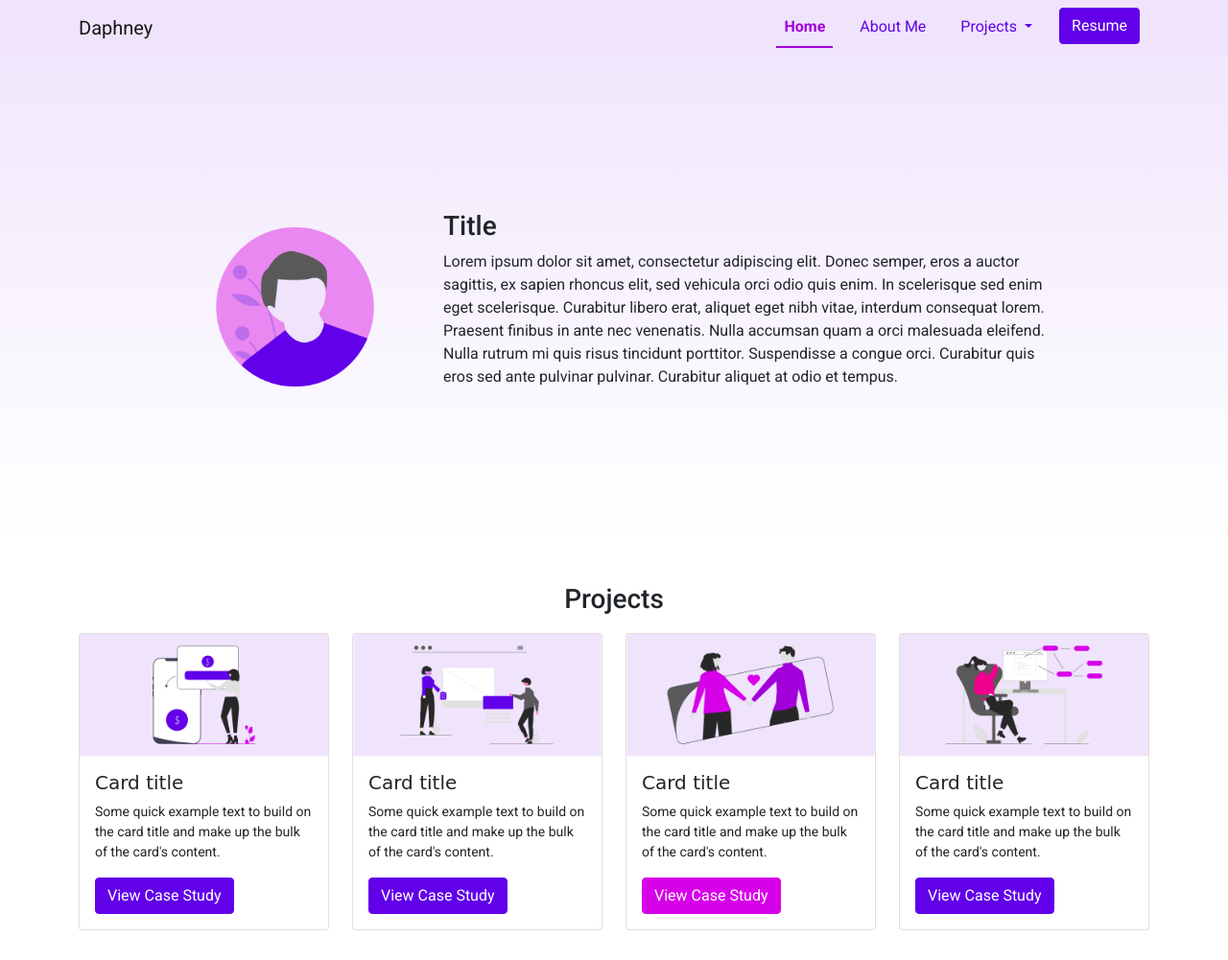
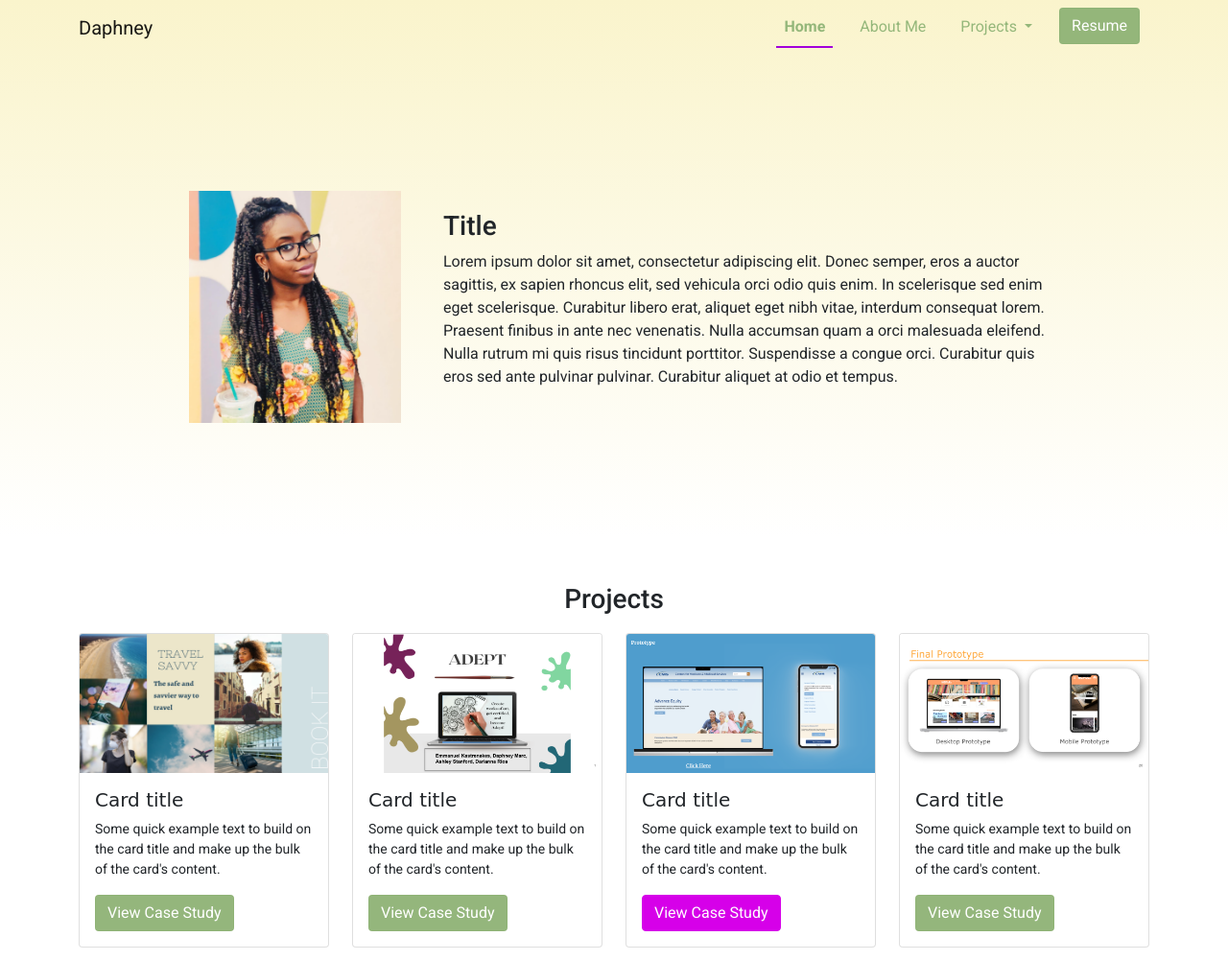
Before and after one commit to daph88/Last-Final-Project-Portfolio-, a plain HTML site: page index.html in a window 1280 px wide. Shown: the top 1001 px of the page at 96% size. Drawn offline with nearby package versions, Linux system fonts and the light colour scheme.

Commit message:
commit to main

```diff
--- a/css/style.css
+++ b/css/style.css
@@ -3,7 +3,7 @@ body{
   font-family: 'Roboto', sans-serif;
 }
 .navbar{
-    background-color: var(--Primary-extra-light);
+    background-color: var(--Primary-gradient);
     position:fixed;
     top: 0;
     right:0;
@@ -19,13 +19,13 @@ body{
 }
 
 .nav-link:hover{
-    color:var(--Primary-light) !important;
+    color:var(--Primary0 --Primary-gradient) !important;
     border-bottom: 2px solid var(--Primary-light);
 }
 
 
 .nav-link.active{
-    color: var(--Secondary-dark) !important;
+    color: var(--Primary) !important;
     font-weight: bold;
     border-bottom:2px solid var(--Secondary-dark);
 }
@@ -36,7 +36,7 @@ body{
     color:var(--Danger-extra-light);
 }
 .dropdown-item:hover{
-    background-color: var(--Danger-extra-light);
+    background-color: var(--white);
     color:var(--Secondary)
 }
 .hero{
@@ -81,7 +81,7 @@ body{
 }
 
 .footer{
-    background: var(--Primary-gradient-rev);
+    background: var(--Primary-gradient);
     text-align:center;
     padding:30px;
     margin-top: 60px
--- a/css/var.css
+++ b/css/var.css
@@ -1,11 +1,11 @@
 :root{
     /* Color */
-    --Primary:#6100E9;
+    --Primary:#8fb376f3;
     --Primary-dark:#0800D1;
     --Primary-light:#995DF0;
     --Primary-extra-light:#EFE4FC;
     --Primary--extra-light-90: rgba(201 188 217/90%);
-    --Primary-gradient:linear-gradient(180deg, #EFE4FC 0%, rgba(239, 228, 252, 0) 100%);
+    --Primary-gradient:linear-gradient(180deg, #faf4cc 0%, rgba(184, 246, 228, 0) 100%);
     --Primary-gradient-rev:linear-gradient(180deg, rgba(239, 228, 252, 0) 0%, #EFE4FC 100%);
     --Secondary-dark: #A200DB;
     --Secondary: #D600E9;
--- a/index.html
+++ b/index.html
@@ -36,13 +36,13 @@
                   Projects
                 </a>
                 <ul class="dropdown-menu" aria-labelledby="navbarDropdown">
-                  <li><a class="dropdown-item" href="./project1.html">Projects 1</a></li>
+                  <li><a class="dropdown-item" href="./img/img/Copy of Team 2 Mobile App Case Study.pptx.png">Projects 1</a></li>
                   <li><a class="dropdown-item" href="./project2.html">Projects 2</a></li>
                   <li><a class="dropdown-item" href="./project3.html">Projects 3</a></li>
                 </ul>
               </li>
               <li class="nav-item">
-                <a class="btn btn-primary" href="./resume/">Resume</a>
+                <a class="btn btn-primary" href="./resume/Daphney-Marc (2).pdf">Resume</a>
               </li>
             </ul>
           </div>
@@ -53,7 +53,7 @@
       <div class="container">
         <div class="row herosection">
           <div class="col-6 col-md-3">
-             <img src="./img/img/Frame 1.png" alt="" class="heroImg">
+             <img src="./img/img/Rectangle 31 (1).png" alt="" class="heroImg">
           </div>
           <div class="col-md-9 col-lg-7 col-xxl-5">
              <h3 class="text-center text-md-start">Title</h3>
@@ -71,7 +71,7 @@
     <!-- project card -->
     <div class="col-md-6 col-lg-3">
       <div class="card" >
-        <img src="./img/img/project1.png" class="card-img-top" alt="First Project">
+        <img src="./img/img/Copy of Team 2 Mobile App Case Study.pptx.png" class="card-img-top" alt="First Project">
         <div class="card-body">
           <h5 class="card-title">Card title</h5>
           <p class="card-text">Some quick example text to build on the card title and make up the bulk of the card's content.</p>
@@ -83,7 +83,7 @@
      <!-- project card -->
     <div class="col-md-6 col-lg-3">
       <div class="card">
-        <img src="./img/img/project2.png" class="card-img-top" alt="First Project">
+        <img src="./img/img/Drawing App Powerpoint.png" class="card-img-top" alt="First Project">
         <div class="card-body">
           <h5 class="card-title">Card title</h5>
           <p class="card-text">Some quick example text to build on the card title and make up the bulk of the card's content.</p>
@@ -95,7 +95,7 @@
      <!-- project card -->
     <div class="col-md-6 col-lg-3">
       <div class="card">
-        <img src="./img/img/Project3.png" class="card-img-top" alt="First Project">
+        <img src="./img/img/CMS HW9 Slides.pptx.png" class="card-img-top" alt="First Project">
         <div class="card-body">
           <h5 class="card-title">Card title</h5>
           <p class="card-text">Some quick example text to build on the card title and make up the bulk of the card's content.</p>
@@ -107,7 +107,7 @@
      <!-- project card -->
     <div class="col-md-6 col-lg-3">
       <div class="card" >
-        <img src="./img/img/Project4.png" class="card-img-top" alt="First Project">
+        <img src="./img/img/Group Project 2 Presentation Template.pptx.png" class="card-img-top" alt="First Project">
         <div class="card-body">
           <h5 class="card-title">Card title</h5>
           <p class="card-text">Some quick example text to build on the card title and make up the bulk of the card's content.</p>
--- a/style.css
+++ b/style.css
@@ -3,7 +3,7 @@ body{
   font-family: 'Roboto', sans-serif;
 }
 .navbar{
-    background-color: var(--Primary-extra-light);
+    background-color: var(--Success-light);
     position:fixed;
     top: 0;
     right:0;
@@ -27,21 +27,21 @@ body{
 .nav-link.active{
     color: var(--Secondary-dark) !important;
     font-weight: bold;
-    border-bottom:2px solid var(--Secondary-dark);
+    border-bottom:2px solid var(--Success-dark);
 }
 .dropdown-menu{
-    background-color: var(--Secondary);
+    background-color: var(--Success-dark);
 }
 .dropdown-item{
-    color:var(--Danger-extra-light);
+    color:var(--Success);
 }
 .dropdown-item:hover{
-    background-color: var(--Danger-extra-light);
+    background-color: var(--Success);
     color:var(--Secondary)
 }
 .hero{
     min-height: 70vh;
-    background: var(--Primary-gradient);
+    background: var(--Gray-extra-light);
     display: flex;
     align-items: center;
     padding-top: 80px;
--- a/var.css
+++ b/var.css
@@ -1,23 +1,23 @@
 :root{
     /* Color */
-    --Primary:#6100E9;
-    --Primary-dark:#0800D1;
-    --Primary-light:#995DF0;
-    --Primary-extra-light:#EFE4FC;
+    --Primary:#00e971;
+    --Primary-dark:#2ad100;
+    --Primary-light:#5df0eb;
+    --Primary-extra-light:#e4fcfb;
     --Primary--extra-light-90: rgba(201 188 217/90%);
-    --Primary-gradient:linear-gradient(180deg, #EFE4FC 0%, rgba(239, 228, 252, 0) 100%);
+    --Primary-gradient:linear-gradient(180deg, #e4fcec 0%, rgba(228, 252, 232, 0) 100%);
     --Primary-gradient-rev:linear-gradient(180deg, rgba(239, 228, 252, 0) 0%, #EFE4FC 100%);
     --Secondary-dark: #A200DB;
-    --Secondary: #D600E9;
+    --Secondary: #00e952;
     --Secondary-light: #E988F1;
     --Secondary-extra-light:#FAE3FB;
-    --Primary--extra-light-90: rgba(239, 228,252,0.4);
-    --Danger:#EE008D;
-    --Danger-light:#F183BE;
+    --Primary--extra-light-90: rgba(228, 252, 234, 0.4);
+    --Danger:#00ee7f;
+    --Danger-light:#83f1c0;
     --Danger-extra-light:#FBE1EF;
-    --Warning-dark:#E5410F;
+    --Warning-dark:#0fe581;
     --Warning: #EE5F14;
-    --Warning-light:#FF8E1F;
+    --Warning-light:#9eff1f;
     --Warning-extra-light:#FFF2E0;
     --Success-dark:#08B226;
     --Success:#90F138;
```
Also changed, not shown: img/img/CMS HW9 Slides.pptx.png (added), img/img/Copy of Team 2 Mobile App Case Study.pptx.png (added), img/img/Drawing App Powerpoint.png (added), img/img/Group Project 2 Presentation Template.pptx.png (added), img/img/Rectangle 31 (1).png (added), 1 other file.
